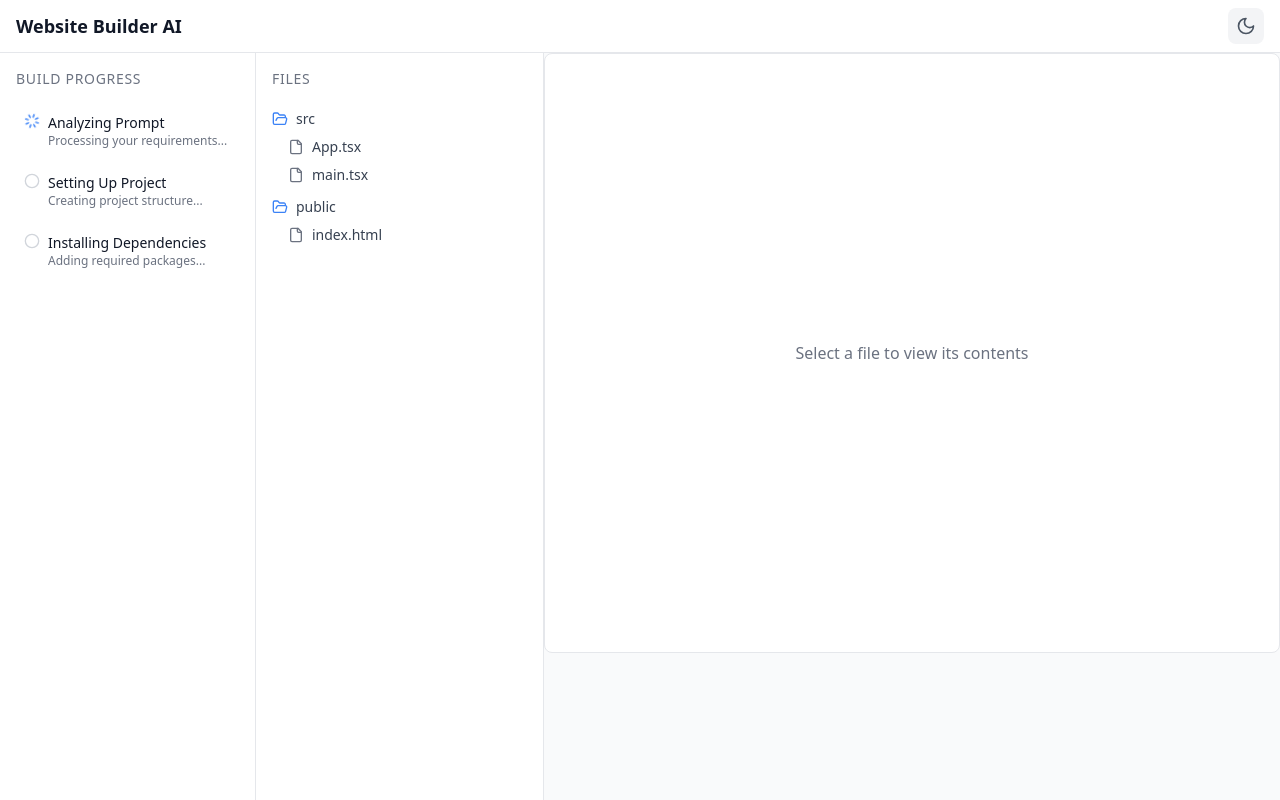
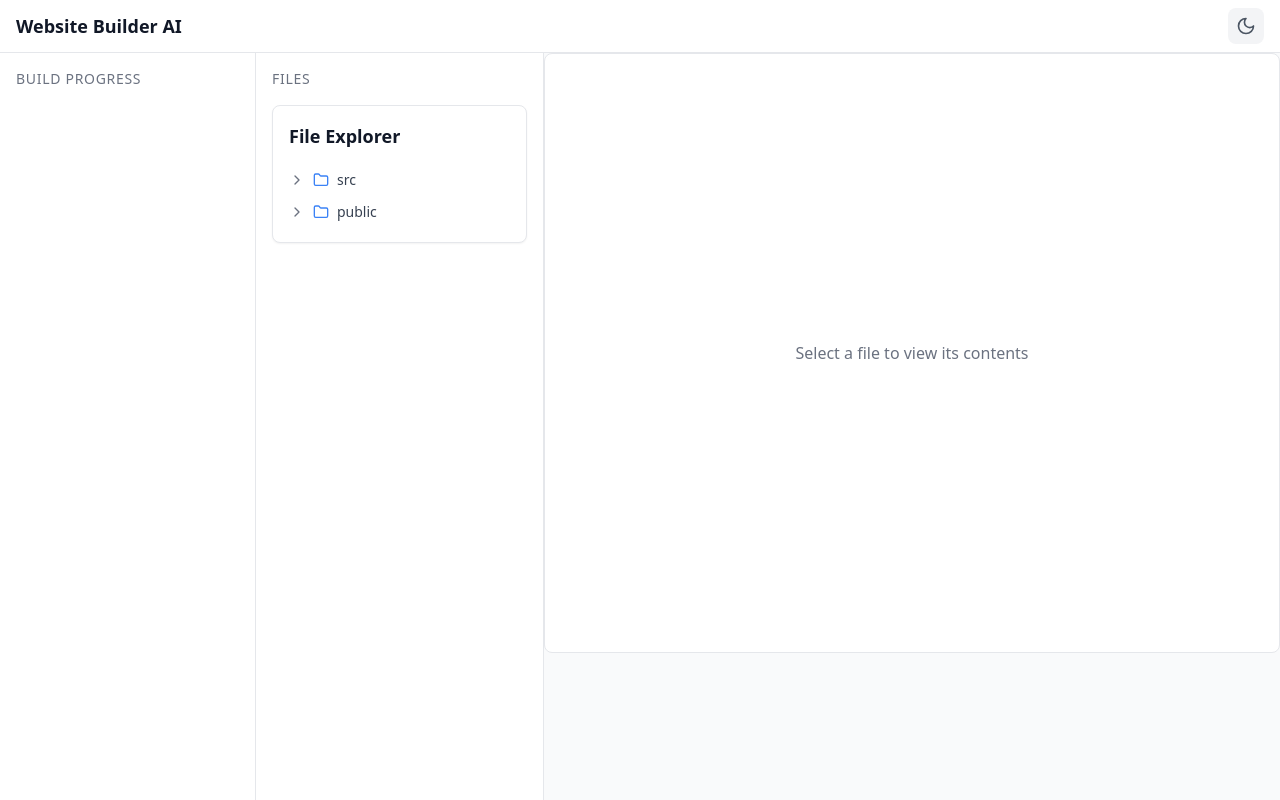
Before and after one commit to CoderXYZ14/BlazeX, a React (Vite) app in the folder client/: page / in a window 1280 px wide. Both pictures are taken after typing "Sample" into the empty fields and a click on the button 990 px from the left and 412 px from the top of the page. Built offline with nearby package versions, Linux system fonts and the light colour scheme.

Commit message:
Frontend update-2

```diff
--- a/client/package.json
+++ b/client/package.json
@@ -12,6 +12,7 @@
   "dependencies": {
     "@monaco-editor/react": "^4.6.0",
     "@reduxjs/toolkit": "^2.5.0",
+    "axios": "^1.7.9",
     "lucide-react": "^0.344.0",
     "react": "^18.3.1",
     "react-dom": "^18.3.1",
--- a/client/src/components/FileExplorer.tsx
+++ b/client/src/components/FileExplorer.tsx
@@ -1,6 +1,12 @@
-import React from 'react';
-import { Folder, FolderOpen, File, ChevronRight, ChevronDown } from 'lucide-react';
-import type { FileNode } from '../types';
+import React, { useState } from "react";
+import {
+  Folder,
+  FolderOpen,
+  File,
+  ChevronRight,
+  ChevronDown,
+} from "lucide-react";
+import type { FileNode } from "../types";
 
 interface FileExplorerProps {
   files: FileNode[];
@@ -8,37 +14,77 @@ interface FileExplorerProps {
 }
 
 export function FileExplorer({ files, onFileSelect }: FileExplorerProps) {
-  const renderNode = (node: FileNode, depth = 0) => {
-    const paddingLeft = `${depth * 1}rem`;
+  const [expandedFolders, setExpandedFolders] = useState<Set<string>>(
+    new Set()
+  );
+
+  const toggleFolder = (path: string) => {
+    setExpandedFolders((prev) => {
+      const next = new Set(prev);
+      if (next.has(path)) {
+        next.delete(path);
+      } else {
+        next.add(path);
+      }
+      return next;
+    });
+  };
+
+  const renderNode = (node: FileNode, path: string = "", depth = 0) => {
+    const fullPath = `${path}/${node.name}`;
+    const isExpanded = expandedFolders.has(fullPath);
+    const paddingLeft = `${depth * 1.5}rem`;
 
     return (
-      <div key={node.name}>
+      <div key={fullPath}>
         <div
-          className="flex items-center gap-2 py-1 px-2 hover:bg-gray-50 dark:hover:bg-gray-700 rounded cursor-pointer text-sm"
+          className="flex items-center gap-2 py-1 px-2 hover:bg-gray-100 dark:hover:bg-gray-700 rounded cursor-pointer"
           style={{ paddingLeft }}
           onClick={() => {
-            if (node.type === 'file') {
+            if (node.type === "folder") {
+              toggleFolder(fullPath);
+            } else {
               onFileSelect?.(node);
             }
           }}
         >
-          {node.type === 'folder' ? (
-            <FolderOpen className="w-4 h-4 text-blue-500 dark:text-blue-400" />
+          {node.type === "folder" && (
+            <span className="text-gray-500 dark:text-gray-400">
+              {isExpanded ? (
+                <ChevronDown className="w-4 h-4" />
+              ) : (
+                <ChevronRight className="w-4 h-4" />
+              )}
+            </span>
+          )}
+          {node.type === "folder" ? (
+            isExpanded ? (
+              <FolderOpen className="w-4 h-4 text-blue-500 dark:text-blue-400" />
+            ) : (
+              <Folder className="w-4 h-4 text-blue-500 dark:text-blue-400" />
+            )
           ) : (
             <File className="w-4 h-4 text-gray-500 dark:text-gray-400" />
           )}
-          <span className="text-gray-700 dark:text-gray-200">{node.name}</span>
+          <span className="text-sm text-gray-700 dark:text-gray-200">
+            {node.name}
+          </span>
         </div>
-        {node.type === 'folder' && node.children?.map((child) =>
-          renderNode(child, depth + 1)
-        )}
+        {node.type === "folder" &&
+          isExpanded &&
+          node.children?.map((child) => renderNode(child, fullPath, depth + 1))}
       </div>
     );
   };
 
   return (
-    <div className="space-y-1">
-      {files.map((file) => renderNode(file))}
+    <div className="w-full max-w-md bg-white dark:bg-gray-800 rounded-lg shadow-sm border border-gray-200 dark:border-gray-700">
+      <div className="p-4">
+        <h2 className="text-lg font-semibold mb-4 text-gray-900 dark:text-white">
+          File Explorer
+        </h2>
+        <div className="space-y-1">{files.map((file) => renderNode(file))}</div>
+      </div>
     </div>
   );
 }
--- a/client/src/components/PromptInput.tsx
+++ b/client/src/components/PromptInput.tsx
@@ -1,15 +1,15 @@
-import React, { useState } from 'react';
-import { Send } from 'lucide-react';
-import { useNavigate } from 'react-router-dom';
+import React, { useState } from "react";
+import { Send } from "lucide-react";
+import { useNavigate } from "react-router-dom";
 
 export function PromptInput() {
-  const [prompt, setPrompt] = useState('');
+  const [prompt, setPrompt] = useState("");
   const navigate = useNavigate();
 
-  const handleSubmit = (e: React.FormEvent) => {
+  const handleSubmit = async (e: React.FormEvent) => {
     e.preventDefault();
     if (prompt.trim()) {
-      navigate('/builder', { state: { prompt } });
+      navigate("/builder", { state: { prompt } });
     }
   };
 
--- a/client/src/components/ThemeToggle.tsx
+++ b/client/src/components/ThemeToggle.tsx
@@ -1,5 +1,4 @@
-import React from 'react';
-import { Sun, Moon } from 'lucide-react';
+import { Sun, Moon } from "lucide-react";
 
 interface ThemeToggleProps {
   isDark: boolean;
--- a/client/src/pages/Builder.tsx
+++ b/client/src/pages/Builder.tsx
@@ -13,26 +13,7 @@ export default function Builder() {
   const [selectedFile, setSelectedFile] = useState<FileNode | null>(null);
   const { isDark, toggleTheme } = useTheme();
 
-  const [steps, setSteps] = useState<Step[]>([
-    {
-      id: "1",
-      title: "Analyzing Prompt",
-      description: "Processing your requirements...",
-      status: "running",
-    },
-    {
-      id: "2",
-      title: "Setting Up Project",
-      description: "Creating project structure...",
-      status: "pending",
-    },
-    {
-      id: "3",
-      title: "Installing Dependencies",
-      description: "Adding required packages...",
-      status: "pending",
-    },
-  ]);
+  const [steps, setSteps] = useState<Step[]>([]);
 
   const [files, setFiles] = useState<FileNode[]>([
     {
--- a/client/src/pages/Home.tsx
+++ b/client/src/pages/Home.tsx
@@ -1,4 +1,3 @@
-import React from "react";
 import { Code2 } from "lucide-react";
 import { PromptInput } from "../components/PromptInput";
 
--- /dev/null
+++ b/client/src/utils/config.ts
@@ -0,0 +1 @@
+export const BACKEND_URL = "http://localhost:3000";
```
Also changed, not shown: 1 other file (tests, documents, lock files or other folders).
